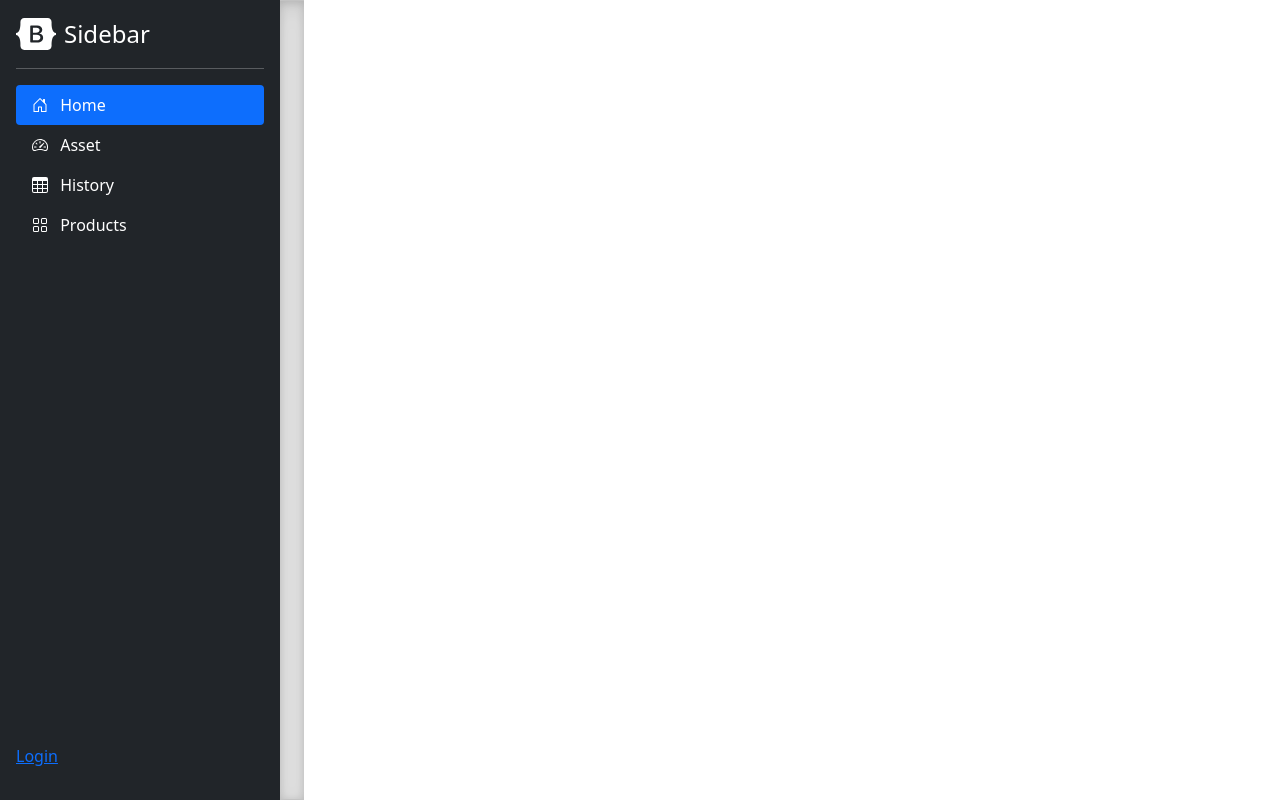
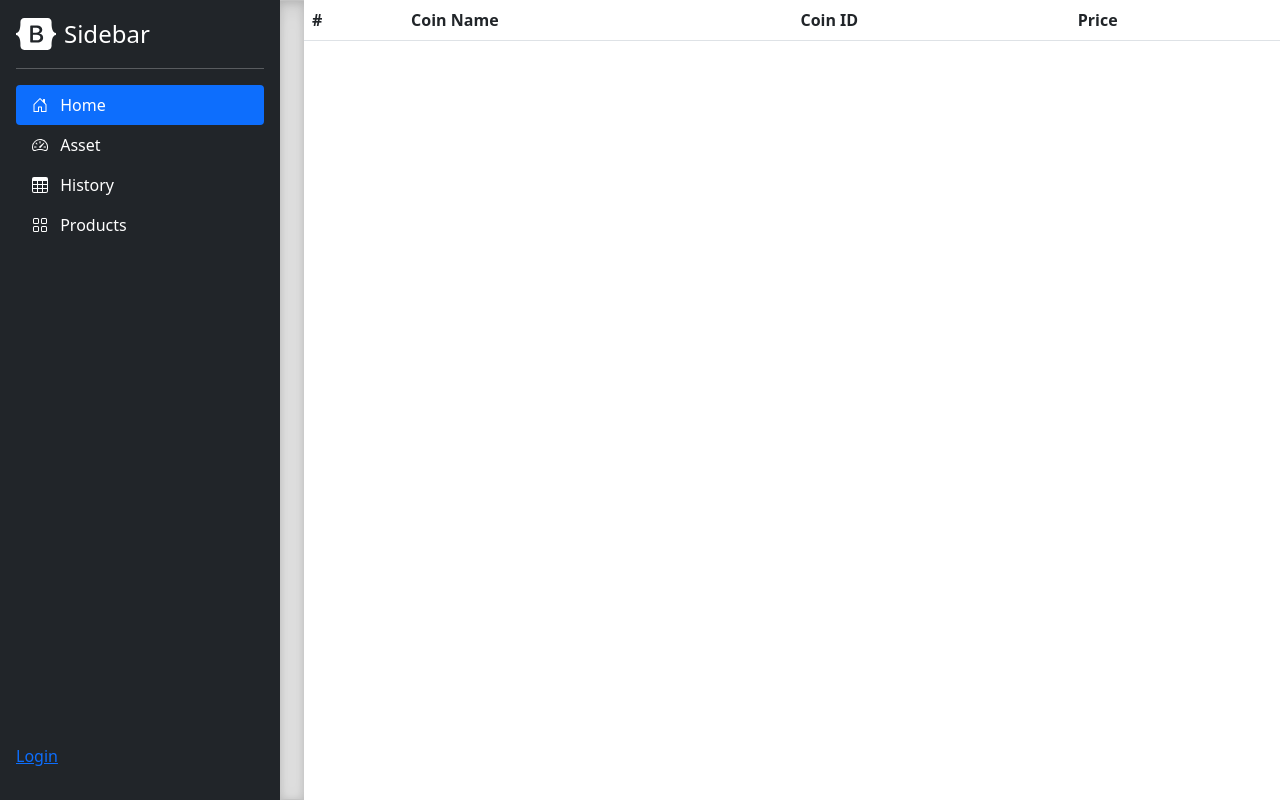
Before and after one commit to PlacidSerene/Django-Web-Coin, a Django app: page /test in a window 1280 px wide. Run offline with Django 3.2, Linux system fonts and the light colour scheme; lists and menus that the app fills with data are empty; parts of the project's set-up code (start-up, migrations or seed data) failed here and were passed over.

Commit message:
update table

```diff
--- a/crypto/coins/templates/coins/test.html
+++ b/crypto/coins/templates/coins/test.html
@@ -2,7 +2,19 @@
 
 
 {% block content %}
-<div id="test-1">
+<table class="table table-hover">
+    <thead>
+        <tr>
+            <th scope="col">#</th>
+            <th scope="col">Coin Name</th>
+            <th scope="col">Coin ID</th>
+            <th scope="col">Price</th>
+        </tr>
+    </thead>
 
-</div>
+    <tbody id="table-item">
+
+    </tbody>
+
+</table>
 {% endblock %}
```
